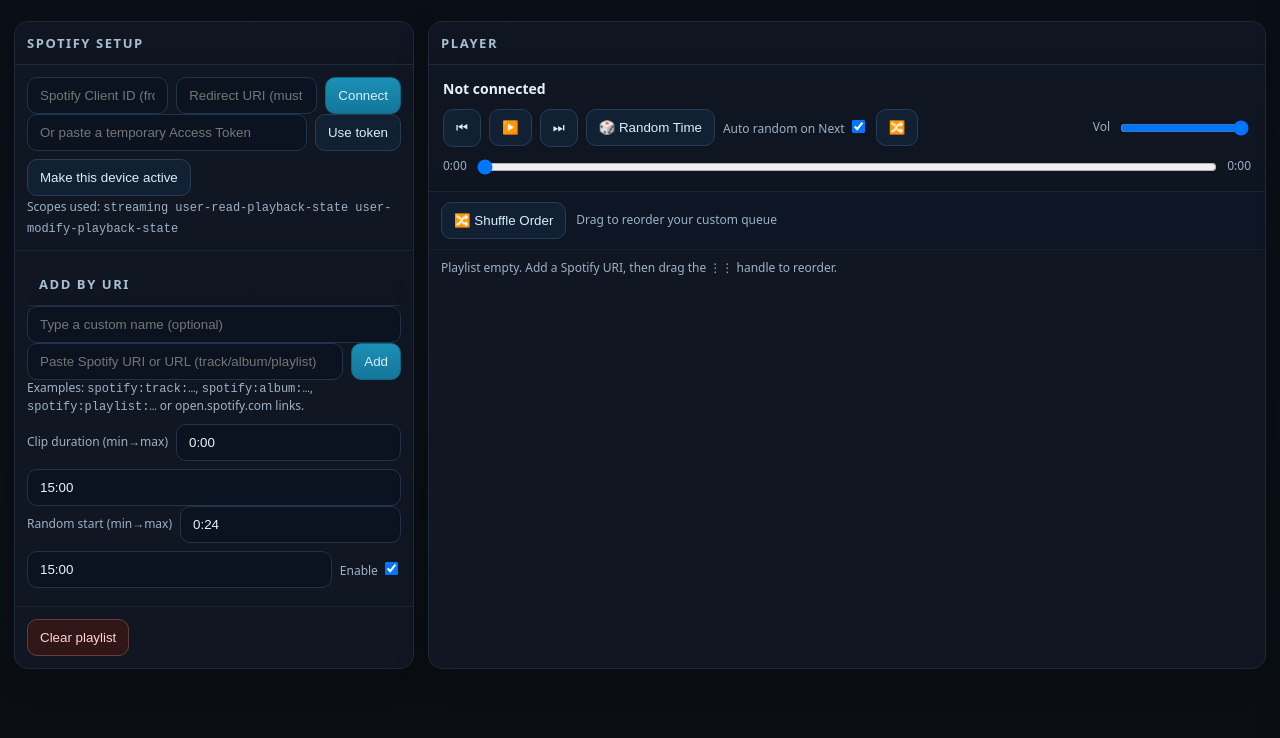
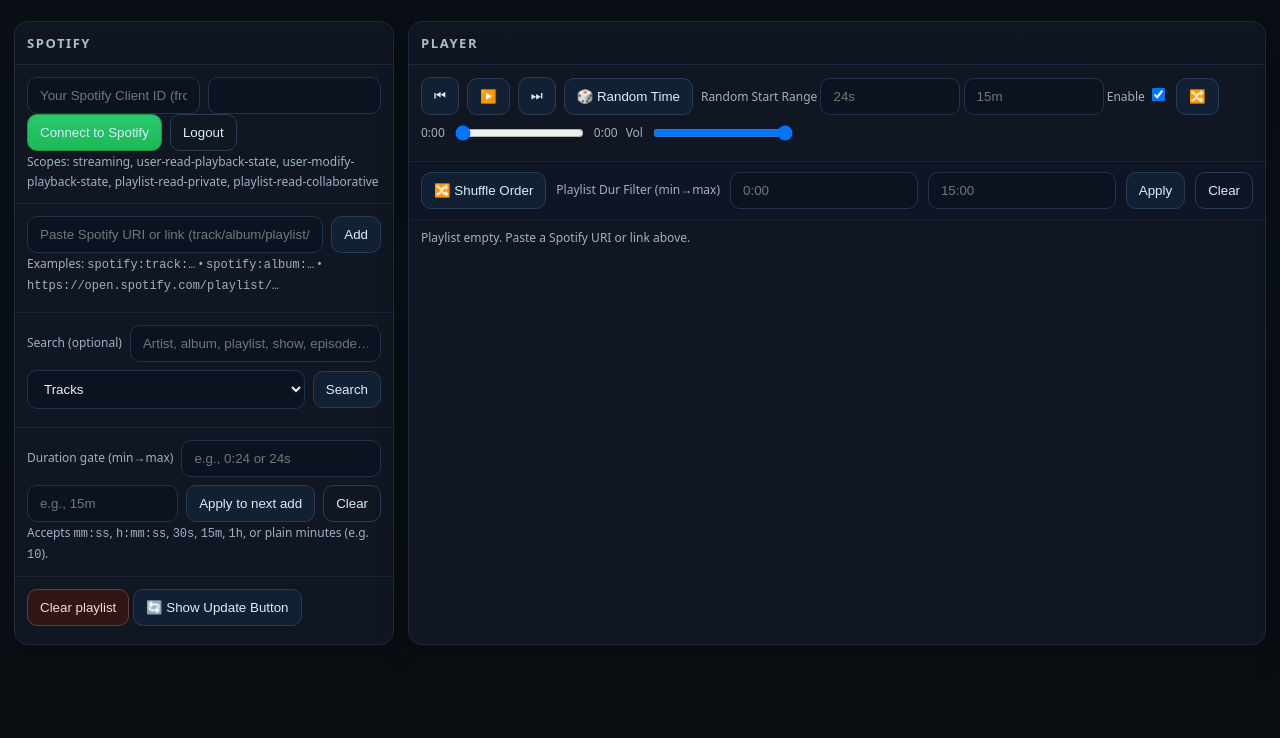
Before and after one commit to RyanMagyar777/http-127.0.0.1-5500-spotify-audio-finder.html, a plain HTML site: page spotify-audio-finder.html in a window 1280 px wide. Shown: the part 62-800 px from the top of the page. Drawn offline with Linux system fonts and the light colour scheme.

Commit message:
Update spotify-audio-finder.html

```diff
--- a/spotify-audio-finder.html
+++ b/spotify-audio-finder.html
@@ -3,43 +3,32 @@
 <head>
 <meta charset="utf-8" />
 <meta name="viewport" content="width=device-width,initial-scale=1" />
-<title>Spotify Audio Finder — Duration Gate + Random Start</title>
+<title>Audio Finder — Spotify</title>
 <style>
-  :root{--bg:#0b0f14;--panel:#111722;--panel2:#0e1625;--border:#1e2a3b;--text:#e8f1f8;--muted:#9db1c6;--accent:#77e3ff;--ok:#78f0b4;--err:#ff7a7a;--chip:#1a2333}
+  :root{--bg:#0b0f14;--panel:#111722;--panel2:#0e1625;--border:#1e2a3b;--text:#e8f1f8;--muted:#9db1c6;--accent:#1db954;--ok:#78f0b4;--danger:#ff7a7a;--chip:#1a2333}
   *{box-sizing:border-box} html,body{height:100%}
   body{margin:0;background:linear-gradient(180deg,#0a0f16,#0a1119 40%,#0b0f14);color:var(--text);font:14px/1.4 system-ui,Segoe UI,Roboto,Helvetica,Arial,sans-serif}
   header{padding:16px;display:flex;gap:10px;align-items:center;flex-wrap:wrap}
   header h1{font-size:18px;margin:0}
   .badge{padding:4px 8px;border:1px solid #253247;border-radius:999px;background:var(--chip);color:#d9f2ff;font-size:12px}
-  main{display:grid;grid-template-columns:400px 1fr;gap:14px;padding:14px}
+  main{display:grid;grid-template-columns:380px 1fr;gap:14px;padding:14px}
   @media (max-width:1100px){main{grid-template-columns:1fr}}
   .panel{background:var(--panel);border:1px solid var(--border);border-radius:14px;box-shadow:0 10px 30px rgba(0,0,0,.25);overflow:hidden}
   .panel h2{font-size:13px;text-transform:uppercase;letter-spacing:.12em;color:#a9bfd1;margin:0;padding:12px;border-bottom:1px solid var(--border);background:linear-gradient(180deg,#101722,#0e1520)}
   .section{padding:12px;border-bottom:1px solid #1b2433}
   .section:last-child{border-bottom:none}
   .row{display:flex;gap:8px;align-items:center;flex-wrap:wrap}
-  input[type="text"],input[type="url"],input[type="number"],textarea,select{
+  input[type="text"],input[type="url"],input[type="number"],select{
     flex:1;min-width:140px;background:#0c1320;border:1px solid #22324a;color:var(--text);padding:10px 12px;border-radius:10px;outline:none
   }
-  input:focus,select:focus,textarea:focus{border-color:#2e86a5;box-shadow:0 0 0 3px rgba(119,227,255,.15)}
+  input:focus,select:focus{border-color:#2e86a5;box-shadow:0 0 0 3px rgba(29,185,84,.2)}
   .btn{background:#122033;border:1px solid #2a3b56;color:#d6f0ff;padding:10px 12px;border-radius:10px;cursor:pointer}
   .btn:hover{filter:brightness(1.06)}
-  .btn.primary{background:linear-gradient(180deg,#1b90b5,#13779a);border-color:#106785}
+  .btn.primary{background:linear-gradient(180deg,#2ac86d,#1db954);border-color:#179846}
   .btn.ghost{background:transparent}
   .btn.danger{background:#301616;border-color:#663c3c;color:#ffd4d4}
   .mini{font-size:12px;color:var(--muted)}
-  .chips{display:flex;gap:6px;flex-wrap:wrap;margin-top:8px}
-  .chip{background:var(--chip);border:1px solid #26344a;padding:6px 10px;border-radius:999px;color:#cfe9ff;font-size:12px;cursor:pointer}
-  .player{display:flex;flex-direction:column;height:100%}
-  .now{padding:14px;border-bottom:1px solid #1b2433;background:linear-gradient(180deg,#101722,#0e1520)}
-  .title{font-weight:700}
-  .controls{display:flex;gap:8px;align-items:center;margin-top:10px;flex-wrap:wrap}
-  .controls button{min-width:36px}
-  .progress{display:flex;align-items:center;gap:8px;margin-top:10px}
-  .progress input[type="range"]{flex:1}
-  .vol{display:flex;align-items:center;gap:8px;margin-left:auto}
   .tools{display:flex;align-items:center;gap:10px;padding:10px 12px;border-bottom:1px solid #172033;background:var(--panel2);flex-wrap:wrap}
-  .filters{display:flex;align-items:center;gap:8px}
   .list{overflow:auto;flex:1}
   .track{display:grid;grid-template-columns:24px auto 1fr auto;gap:10px;align-items:center;padding:8px 12px;border-bottom:1px solid #172033}
   .track:hover{background:#0c1421}
@@ -47,66 +36,186 @@
   .drag{cursor:grab; user-select:none; color:#8aa0b3; text-align:center}
   .srcTag{font-size:11px;color:#9bb0c3;background:#0e1a2c;border:1px solid #22324a;padding:2px 6px;border-radius:999px}
   .right{display:flex;align-items:center;gap:8px}
-  .ok{color:var(--ok)} .err{color:var(--err)}
+  .msg-ok{color:var(--ok)} .msg-err{color:var(--danger)}
   a.link{color:#9ad9ff;text-decoration:none}
   a.link:hover{text-decoration:underline}
-  /* Update drawer */
-  .drawer{position:fixed;right:-420px;top:0;width:400px;height:100vh;background:#0f1726;border-left:1px solid #203049;box-shadow:-10px 0 30px rgba(0,0,0,.3);transition:right .25s;padding:16px;z-index:50}
+
+  /* Notes drawer */
+  .drawer{position:fixed;top:0;right:-420px;width:400px;height:100vh;background:#0f1726;border-left:1px solid #203049;box-shadow:-10px 0 30px rgba(0,0,0,.3);transition:right .25s;padding:16px;z-index:50}
   .drawer.open{right:0}
-  .drawer .log{margin-top:10px;max-height:55vh;overflow:auto;border:1px solid #22324a;border-radius:10px;padding:8px;background:#0c1422}
-  .drawer .item{border-bottom:1px dashed #25324a;padding:6px 0}
-  .drawer .item:last-child{border-bottom:none}
+  .drawer h3{margin:0 0 8px}
+  .drawer textarea{width:100%;height:45vh;background:#0a1220;color:#e9f3ff;border:1px solid #22324a;border-radius:10px;padding:10px}
+  .drawer .log{margin-top:10px;max-height:38vh;overflow:auto;border:1px solid #22324a;border-radius:10px;padding:8px;background:#0c1422}
+  .drawer .log .item{border-bottom:1px dashed #25324a;padding:6px 0}
+  .drawer .log .item:last-child{border-bottom:none}
 </style>
 </head>
 <body>
 <header>
-  <h1>🎧 Spotify Audio Finder</h1>
-  <span class="badge">Duration gate (clips 0→15m)</span>
+  <h1>🎧 Audio Finder — Spotify</h1>
+  <span class="badge">PKCE login (local)</span>
+  <span class="badge">Shuffle + Drag reorder</span>
   <span class="badge">Random start (24s→15m)</span>
-  <span class="badge">Shuffle + Drag reorder</span>
   <button class="btn" id="openNotes" style="margin-left:auto">✍️ Update Notes</button>
 </header>
 
 <main>
-  <!-- LEFT: Auth + Add -->
+  <!-- LEFT: Spotify connect + Add by URI -->
   <div class="panel">
-    <h2>Spotify Setup</h2>
+    <h2>Spotify</h2>
 
     <div class="section">
       <div class="row">
-        <input id="clientId" type="text" placeholder="Spotify Client ID (from Dashboard)" />
-        <input id="redirectUri" type="url" placeholder="Redirect URI (must match in Dashboard)" />
-        <button class="btn primary" id="connectBtn">Connect</button>
+        <input id="clientId" type="text" placeholder="Your Spotify Client ID (from dashboard)" />
+        <input id="redirectUri" type="url" value="http://127.0.0.1:5500/" />
       </div>
       <div class="row">
-        <input id="accessToken" type="text" placeholder="Or paste a temporary Access Token" />
-        <button class="btn" id="useTokenBtn" title="Use pasted token">Use token</button>
-        <button class="btn" id="transferBtn" title="Send playback to this page">Make this device active</button>
+        <button class="btn primary" id="connectBtn">Connect to Spotify</button>
+        <button class="btn ghost" id="logoutBtn">Logout</button>
+        <span id="authStatus" class="mini"></span>
       </div>
-      <div id="authStatus" class="mini"></div>
-      <small class="mini">Scopes used: <code>streaming user-read-playback-state user-modify-playback-state</code></small>
+      <small class="mini">Scopes: streaming, user-read-playback-state, user-modify-playback-state, playlist-read-private, playlist-read-collaborative</small>
     </div>
 
     <div class="section">
-      <h2>Add by URI</h2>
       <div class="row">
-        <input id="rename" type="text" placeholder="Type a custom name (optional)" />
+        <input id="uri" type="text" placeholder="Paste Spotify URI or link (track/album/playlist/show/episode)" />
+        <button class="btn" id="addUriBtn">Add</button>
       </div>
+      <small class="mini">Examples: <code>spotify:track:…</code> • <code>spotify:album:…</code> • <code>https://open.spotify.com/playlist/…</code></small>
+      <div id="addStatus" class="mini" style="margin-top:6px"></div>
+    </div>
+
+    <div class="section">
       <div class="row">
-        <input id="uri" type="text" placeholder="Paste Spotify URI or URL (track/album/playlist)" />
-        <button class="btn primary" id="addUriBtn">Add</button>
+        <span class="mini">Search (optional)</span>
+        <input id="searchQ" type="text" placeholder="Artist, album, playlist, show, episode…" />
+        <select id="searchType">
+          <option value="track">Tracks</option>
+          <option value="album">Albums</option>
+          <option value="playlist">Playlists</option>
+          <option value="artist">Artists</option>
+          <option value="show">Shows</option>
+          <option value="episode">Episodes</option>
+        </select>
+        <button class="btn" id="searchBtn">Search</button>
       </div>
-      <div class="mini">Examples: <code>spotify:track:…</code>, <code>spotify:album:…</code>, <code>spotify:playlist:…</code> or open.spotify.com links.</div>
+      <div id="searchStatus" class="mini" style="margin-top:6px"></div>
+    </div>
 
+    <div class="section">
+      <div class="row">
+        <span class="mini">Duration gate (min→max)</span>
+        <input id="gateMin" type="text" placeholder="e.g., 0:24 or 24s" style="width:120px">
+        <input id="gateMax" type="text" placeholder="e.g., 15m" style="width:120px">
+        <button class="btn" id="applyGate">Apply to next add</button>
+        <button class="btn ghost" id="clearGate">Clear</button>
+      </div>
+      <small class="mini">Accepts <code>mm:ss</code>, <code>h:mm:ss</code>, <code>30s</code>, <code>15m</code>, <code>1h</code>, or plain minutes (e.g. <code>10</code>).</small>
+    </div>
+
+    <div class="section">
+      <button class="btn danger" id="clearBtn">Clear playlist</button>
+      <button class="btn" id="updateBtn">🔄 Show Update Button</button>
+      <div id="updateInfo" class="mini" style="margin-top:6px"></div>
+    </div>
+  </div>
+
+  <!-- RIGHT: Player + tools + playlist -->
+  <div class="panel player">
+    <h2>Player</h2>
+
+    <div class="section">
+      <div class="row">
+        <button class="btn" id="prevBtn">⏮</button>
+        <button class="btn" id="playPauseBtn">▶️</button>
+        <button class="btn" id="nextBtn">⏭</button>
+        <button class="btn" id="randomTimeBtn" title="Jump to a random time (± random)">🎲 Random Time</button>
+        <label class="mini">Random Start Range
+          <input id="randMin" type="text" placeholder="24s" style="width:80px">
+          <input id="randMax" type="text" placeholder="15m" style="width:80px">
+          <label class="mini">Enable <input id="randToggle" type="checkbox" checked></label>
+        </label>
+        <button class="btn" id="shuffleBtn" title="Shuffle playback">🔀</button>
+        <span id="nowLabel" class="mini" style="margin-left:auto"></span>
+      </div>
       <div class="row" style="margin-top:8px">
-        <span class="mini">Clip duration (min→max)</span>
-        <input id="clipMin" type="text" value="0:00" style="width:100px">
-        <input id="clipMax" type="text" value="15:00" style="width:100px">
+        <span class="mini" id="curTime">0:00</span>
+        <input id="seek" type="range" min="0" max="1000" value="0" />
+        <span class="mini" id="durTime">0:00</span>
+        <span class="mini">Vol</span><input id="vol" type="range" min="0" max="1" step="0.01" value="1" style="width:140px"/>
       </div>
+      <div class="mini" id="playerStatus" style="margin-top:6px"></div>
+    </div>
 
-      <div class="row">
-        <span class="mini">Random start (min→max)</span>
-        <input id="randMin" type="text" value="0:24" style="width:100px">
+    <div class="tools">
+      <button class="btn" id="shuffleOrderBtn">🔀 Shuffle Order</button>
+      <span class="mini">Playlist Dur Filter (min→max)</span>
+      <input id="listMin" type="text" placeholder="0:00" style="width:90px">
+      <input id="listMax" type="text" placeholder="15:00" style="width:90px">
+      <button class="btn" id="listFilter">Apply</button>
+      <button class="btn ghost" id="listClear">Clear</button>
+    </div>
+
+    <div class="list" id="playlist">
+      <div class="mini" style="padding:10px 12px;">Playlist empty. Paste a Spotify URI or link above.</div>
+    </div>
+  </div>
+</main>
+
+<!-- Notes drawer -->
+<div class="drawer" id="notesDrawer">
+  <h3>✍️ Update Notes</h3>
+  <div class="mini" id="notesInfo" style="margin-bottom:6px;"></div>
+  <textarea id="notesArea" placeholder="Type what changed or what you added…"></textarea>
+  <div class="row" style="margin-top:8px">
+    <button class="btn primary" id="saveNotes">Save note</button>
+    <button class="btn" id="clearNotes">Clear</button>
+  </div>
+  <div class="log" id="notesLog"></div>
+</div>
+
+<!-- Spotify SDK (loads when needed) -->
+<script>
+/* =========================
+   Small helper utilities
+========================= */
+const $ = s => document.querySelector(s);
+const $$ = s => [...document.querySelectorAll(s)];
+const clamp=(v,a,b)=>Math.max(a,Math.min(b,v));
+const fmt = s => { if(!isFinite(s)||s<0)s=0; const m=Math.floor(s/60), ss=String(Math.floor(s%60)).padStart(2,'0'); return m+':'+ss; };
+// Flexible duration parser: "mm:ss", "h:mm:ss", "30s", "15m", "1h", "10" (minutes)
+function parseDur(str){
+  if(!str) return null;
+  const t=str.trim().toLowerCase();
+  if(/^\d+:\d{1,2}:\d{2}$/.test(t)){ const [h,m,s]=t.split(':').map(Number); return h*3600+m*60+s; }
+  if(/^\d{1,2}:\d{2}$/.test(t)){ const [m,s]=t.split(':').map(Number); return m*60+s; }
+  if(/^\d+h$/.test(t)) return parseInt(t)*3600;
+  if(/^\d+m$/.test(t)) return parseInt(t)*60;
+  if(/^\d+s$/.test(t)) return parseInt(t);
+  if(/^\d+$/.test(t))  return parseInt(t)*60;
+  return null;
+}
+
+/* =========================
+   App state
+========================= */
+let token=null, me=null, deviceId=null, premium=false, sdkReady=false;
+let tracks=[]; // {id,title,artist,duration,uri,preview,source:'spotify'}
+let idx=-1, shufflePlayback=false;
+let gate=null; // {minSec?,maxSec?} applied when adding new URIs
+let listGate=null; // playlist filter min/max
+let usingSDK=false; // true if Web Playback SDK device is active
+
+/* =========================
+   PKCE Auth (browser-only)
+========================= */
+async function sha256(str){ const enc=new TextEncoder().encode(str); const hash=await crypto.subtle.digest('SHA-256', enc); return btoa(String.fromCharCode(...new Uint8Array(hash))).replace(/\+/g,'-').replace(/\//g,'_').replace(/=+$/,''); }
+function randStr(len=64){ const a=new Uint8Array(len); crypto.getRandomValues(a); return Array.from(a).map(v=>("0"+(v&0xff).toString(16)).slice(-2)).join(''); }
+function getParams(){ return Object.fromEntries(new URLSearchParams(location.search)); }
+function save(key,val){ localStorage.setItem(key, JSON.stringify(val)); }
+function load(key){ try{ return JSON.parse(localStorage.getItem(key)); }catch{return null;} }
+function clearAuth(){ token=null; me=null; premium=false
         <input id="randMax" type="text" value="15:00" style="width:100px">
         <label class="mini">Enable <input id="randToggle" type="checkbox" checked></label>
       </div>
```
